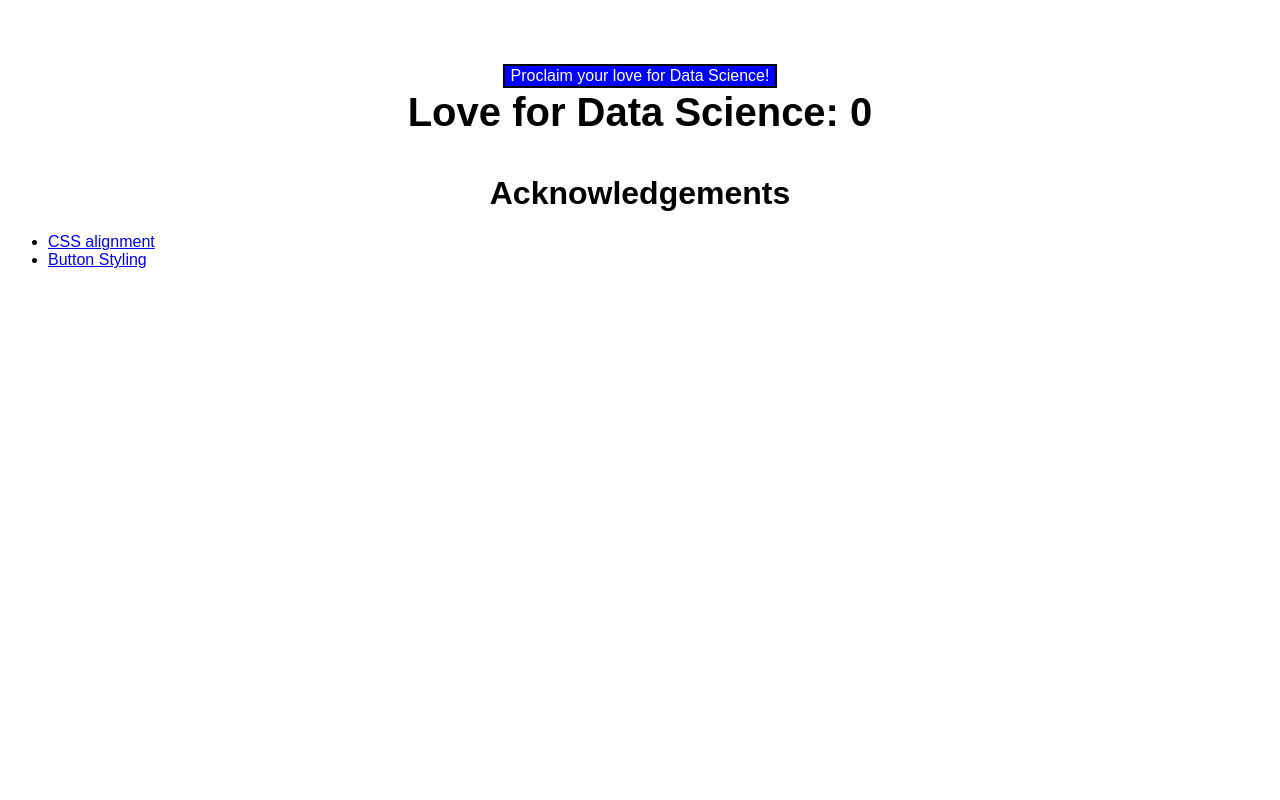
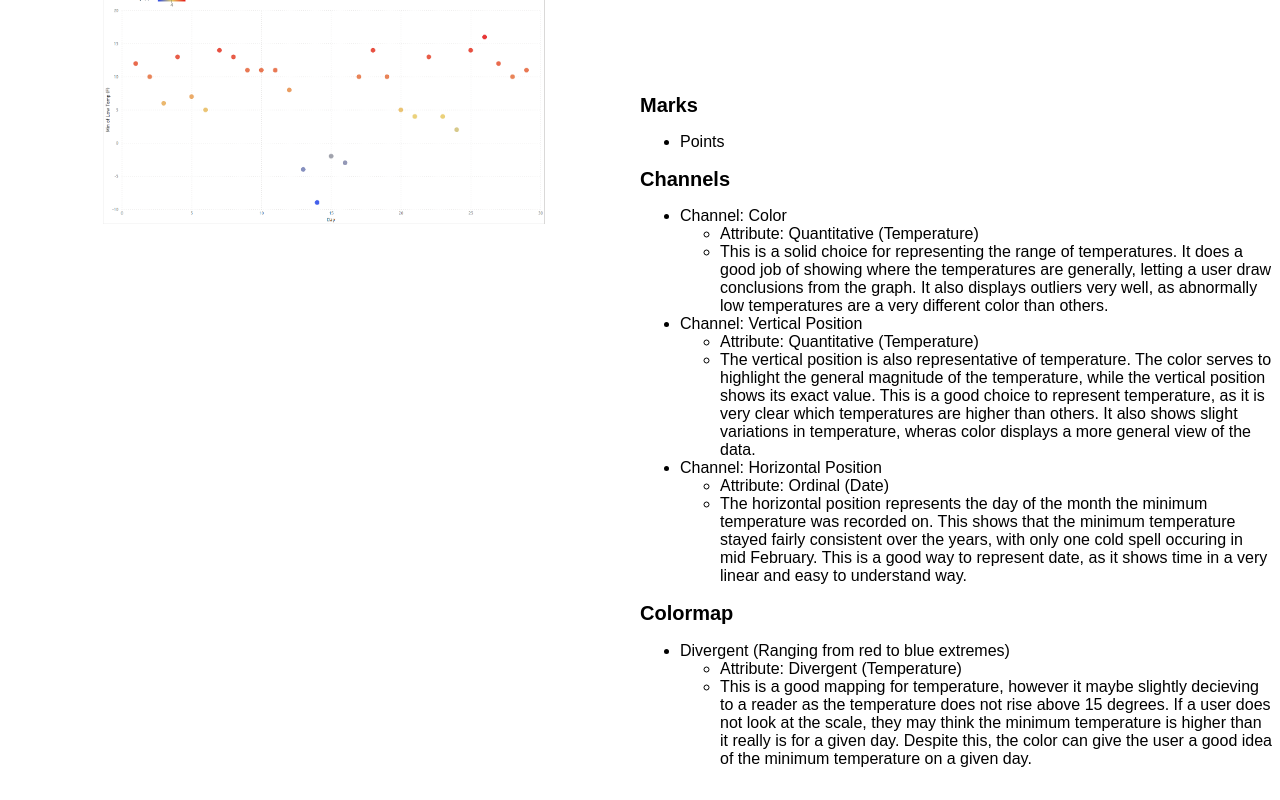
Before and after one commit to DS4200-S23-Class/hw-03-elise-and-ryan, a plain HTML site: page index.html in a window 1280 px wide. Shown: the part 1560-2360 px from the top of the page. Before the commit the page ends 1845 px from the top, so only its background shows below. Drawn offline with Linux system fonts and the light colour scheme.

Commit message:
added all the words

```diff
--- a/index.html
+++ b/index.html
@@ -15,7 +15,7 @@
             <img src = "img/vis1.png" width = 50% height = 50%>
         </br></br></br></br></br>
             <img src = "img/vis2.png" width = 50% height = 50%>
-        </br></br></br></br></br>
+        </br></br></br></br></br></br></br></br></br></br></br></br></br></br></br></br></br></br></br></br></br></br></br></br></br></br></br></br></br></br></br>
             <img src = "img/Capture.png" width = 70% height = 70%>
         </div>
 
@@ -116,6 +116,44 @@
                         the above visualization would be great choices to represent two opposite extremes.</li>
                     </ul>
                 </ul>
+                </br></br></br></br>
+                <h2> Marks </h2>
+                <ul>
+                    <li>Points</li>
+                </ul>
+                <h2> Channels </h2>
+                <ul>
+                    <li> Channel: Color</li>
+                    <ul>
+                        <li> Attribute: Quantitative (Temperature) </li>
+                        <li> This is a solid choice for representing the range of temperatures. It does a good job of showing
+                        where the temperatures are generally, letting a user draw conclusions from the graph. It also displays outliers very well, as abnormally low temperatures are a very different color than others. </li>
+                    </ul>
+                    <li> Channel: Vertical Position</li>
+                    <ul>
+                        <li> Attribute: Quantitative (Temperature) </li>
+                        <li> The vertical position is also representative of temperature. The color serves to highlight the
+                        general magnitude of the temperature, while the vertical position shows its exact value. This is a good
+                        choice to represent temperature, as it is very clear which temperatures are higher than others. It also
+                        shows slight variations in temperature, wheras color displays a more general view of the data.</li>
+                    </ul>
+                    <li> Channel: Horizontal Position</li>
+                    <ul>
+                        <li> Attribute: Ordinal (Date) </li>
+                        <li> The horizontal position represents the day of the month the minimum temperature was recorded on. This shows that the minimum temperature stayed fairly consistent over the years, with only one cold spell occuring
+                        in mid February. This is a good way to represent date, as it shows time in a very linear and easy to understand way. </li>
+                    </ul>
+                </ul>
+                <h2> Colormap </h2>
+                <ul>
+                    <li> Divergent (Ranging from red to blue extremes) </li>
+                    <ul>
+                        <li> Attribute: Divergent (Temperature) </li>
+                        <li> This is a good mapping for temperature, however it maybe slightly decieving to a reader as the temperature does not rise above 15 degrees. If a user does not look at the scale, they may think the minimum temperature is higher than it really is for a given day. Despite this, the color can give the user a good
+                        idea of the minimum temperature on a given day. </li>
+                    </ul>
+                </ul>
+
             </div>
         </div>
     </div>
```
Also changed, not shown: 2 other files.
